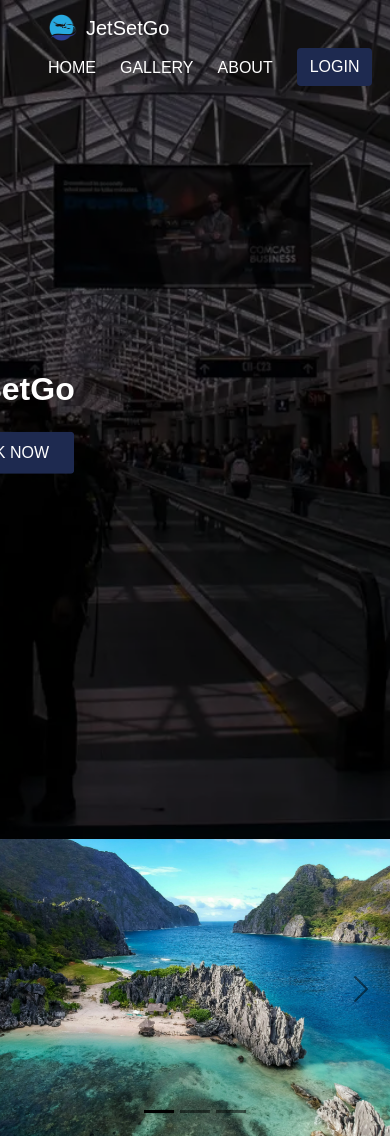
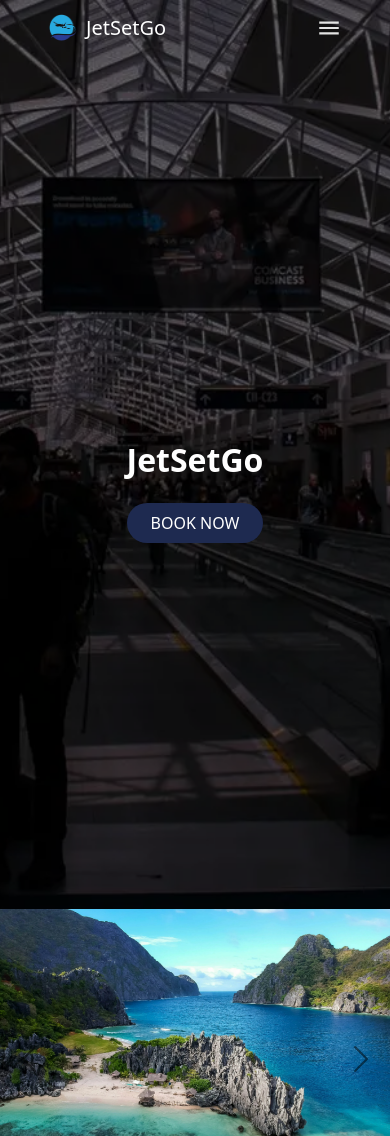
Before and after one commit to flor1211/jetsetgo2204, a PHP site: page /homepage.php in a window 390 px wide. Shown: the top 1136 px of the page. Run offline with PHP 8.4, Linux system fonts and the light colour scheme.

Commit message:
responsive homepg

```diff
--- a/homepage.php
+++ b/homepage.php
@@ -16,6 +16,9 @@
     <meta name="description" content="JetSetGo - Streamlining your flight booking experience with simplicity and speed." />
     <meta name="keywords" content="flight, booking, travel, JetSetGo, airline, Philippines" />
 
+    <link rel="preconnect" href="https://fonts.googleapis.com">
+    <link rel="preconnect" href="https://fonts.gstatic.com" crossorigin>
+
     <!-- Preload Hero Image -->
     <link rel="preload" href="assets/bg.webp" as="image" />
 
@@ -33,10 +36,11 @@
     <style>
       body {
         margin: 0;
-        font-family: Arial, sans-serif;
+        font-family: system-ui, -apple-system, BlinkMacSystemFont, "Segoe UI", Roboto, "Helvetica Neue", Arial, sans-serif;
         background-color: #f8f9fa;
         overflow: auto;
       }
+
       html {
         scroll-behavior: smooth;
       }
@@ -46,9 +50,12 @@
         background-position: center;
         background-repeat: no-repeat;
         min-height: 100vh;
+        display: flex;
+        flex-direction: column;
         position: relative;
         color: white;
         margin-bottom: -5px;
+        padding-top: 70px;
       }
       .hero-overlay {
         position: absolute;
@@ -61,27 +68,119 @@
         pointer-events: none;
       }
       nav.navbar {
-        position: relative;
-        z-index: 3;
+       width: 100%;
+       list-style: none;
+       display: flex;
+       justify-content: flex-end;
+       align-items: center;
       }
+
+      nav.li{
+        height: 100%;
+        padding: 0 30px;
+        text-decoration: none;
+        display: flex;
+        algin-items: center;
+        color: white;
+        transition: scale 0.2 ease;
+      }
+
+      nav a:hover{
+       scale: 1.05;
+       color: #fff;
+      }
+
+      nav li:first-child{
+        margin-right: auto;
+      }
+
+      .sidebar {
+        position: absolute;
+        top: 60px;
+        right: 2rem;
+        width: 250px;
+        z-index: 999;
+        background-color: rgba(240, 240, 240, 0.02);
+        backdrop-filter: blur(15px);
+        border-radius: 10px;
+        overflow: hidden;
+        box-shadow: 0 2px 10px rgba(0, 0, 0, 0.2);
+        display: flex;
+        flex-direction: column;
+        align-items: flex-start;
+        justify-content: flex-start;
+
+
+        opacity: 0;
+        transform: translateX(100%);
+        pointer-events: none;
+        transition: transform 0.3s ease, opacity 0.3s ease;
+      }
+
+      .sidebar.active {
+        opacity: 1;
+        transform: translateX(0);
+        pointer-events: auto;
+      }
+
+      .sidebar li{
+        padding: 0.7rem;
+        display: flex;
+        align-items: center;
+        justify-content: center;
+        list-style: none;
+
+      }
+
+      .sidebar a{
+        width: 100%;
+      }
+
+      .menu-button{
+        display: none;
+      }
+
+      @media(max-width: 800px){
+        .hideOnMobile{
+          display: none;
+        }
+        .menu-button{
+        display: block;
+      }
+      }
+
+
+      @media(max-witdh: 400px){
+        .sidebar{
+          width: unset
+          left: 2rem;
+
+                }
+      }
+
+
       .hero-content {
-        position: absolute;
-        z-index: 2;
-        top: 50%;
-        left: 50%;
-        transform: translate(-80%, -50%);
-        text-align: left;
-        padding: 20px;
-        max-width: 800px;
-        width: 90%;
+       position: relative;
+       z-index: 2;
+       display: flex;
+       flex-direction: column;
+       align-items: center;
+       justify-content: center;
+       min-height: 100vh;
       }
       .btn-darkblue {
         background-color: #1e2a50;
-        color: white;
+        color: #fff;
+        padding: 0.5rem 1rem;
+        border: none;
+        outline: none;
+        border-radius: 20px;
+        cursor: pointer;
+        transition: scale 0.2 ease;
       }
       .btn-darkblue:hover {
-        background-color: #2f3d6c;
-        color: white;
+        scale: 1.075;
+        color: #fff;
       }
       .carousel {
         margin-top: -5px;
@@ -151,16 +250,25 @@
     <!-- Hero Section -->
     <section class="hero-section" id="home">
       <div class="hero-overlay"></div>
-      <nav class="navbar navbar-expand-lg navbar-dark px-5">
+      <nav class="navbar navbar-expand-lg navbar-dark px-5 fixed-top">
         <a class="navbar-brand d-flex align-items-center" href="#">
           <img src="assets/logo.webp" alt="JetSetGo Logo" width="30" height="30" class="me-2" />
           JetSetGo
         </a>
-        <ul class="navbar-nav ms-auto d-flex flex-row gap-4">
+        <ul class="sidebar">
+        <li onclick=hideSidebar() class="nav-item"><a class="nav-link text-white" href="#"><svg xmlns="http://www.w3.org/2000/svg" height="26px" viewBox="0 -960 960 960" width="26px" fill="#e3e3e3"><path d="m256-200-56-56 224-224-224-224 56-56 224 224 224-224 56 56-224 224 224 224-56 56-224-224-224 224Z"/></svg></a></li>
           <li class="nav-item"><a class="nav-link text-white" href="#home">HOME</a></li>
           <li class="nav-item"><a class="nav-link text-white" href="#gallery-carousel">GALLERY</a></li>
           <li class="nav-item"><a class="nav-link text-white" href="#about">ABOUT</a></li>
-          <li class="nav-item"><a class="btn btn-darkblue" href="login.php">LOGIN</a></li>
+          <li class="nav-item"><a class="nav-link text-white" href="login.php">LOGIN</a></li>
+
+        </ul>
+        <ul class="navbar-nav ms-auto d-flex flex-row gap-4">
+          <li class="hideOnMobile"><a class="nav-link text-white" href="#home">HOME</a></li>
+          <li class="hideOnMobile"><a class="nav-link text-white" href="#gallery-carousel">GALLERY</a></li>
+          <li class="hideOnMobile"><a class="nav-link text-white" href="#about">ABOUT</a></li>
+          <li class="hideOnMobile"><a class="btn btn-darkblue" href="login.php">LOGIN</a></li>
+          <li class = "menu-button" onclick=showSidebar()><a href="#"><svg xmlns="http://www.w3.org/2000/svg" height="26px" viewBox="0 -960 960 960" width="26px" fill="#e3e3e3"><path d="M120-240v-80h720v80H120Zm0-200v-80h720v80H120Zm0-200v-80h720v80H120Z"/></svg></a></li>
         </ul>
       </nav>
       <div class="hero-content text-white">
@@ -255,8 +363,21 @@
       <span>JetSetGo 2025</span>
     </footer>
 
+    <script>
+  function showSidebar() {
+    const sidebar = document.querySelector('.sidebar');
+    sidebar.classList.add('active');
+  }
+
+  function hideSidebar() {
+    const sidebar = document.querySelector('.sidebar');
+    sidebar.classList.remove('active');
+  }
+</script>
+
     <!-- Bootstrap Bundle with Popper -->
     <script src="https://cdn.jsdelivr.net/npm/bootstrap@5.0.2/dist/js/bootstrap.bundle.min.js" integrity="sha384-MrcW6ZMFYlzcLA8Nl+NtUVF0sA7MsXsP1UyJoMp4YLEuNSfAP+JcXn/tWtIaxVXM" crossorigin="anonymous"></script>
-    <script src="admin.js"></script>
+    <script src="admin.js">
+    </script>
   </body>
 </html>
```
Also changed, not shown: assets/close_24dp_E3E3E3_FILL0_wght400_GRAD0_opsz24.svg (added), assets/menu_24dp_E3E3E3_FILL0_wght400_GRAD0_opsz24.svg (added).
